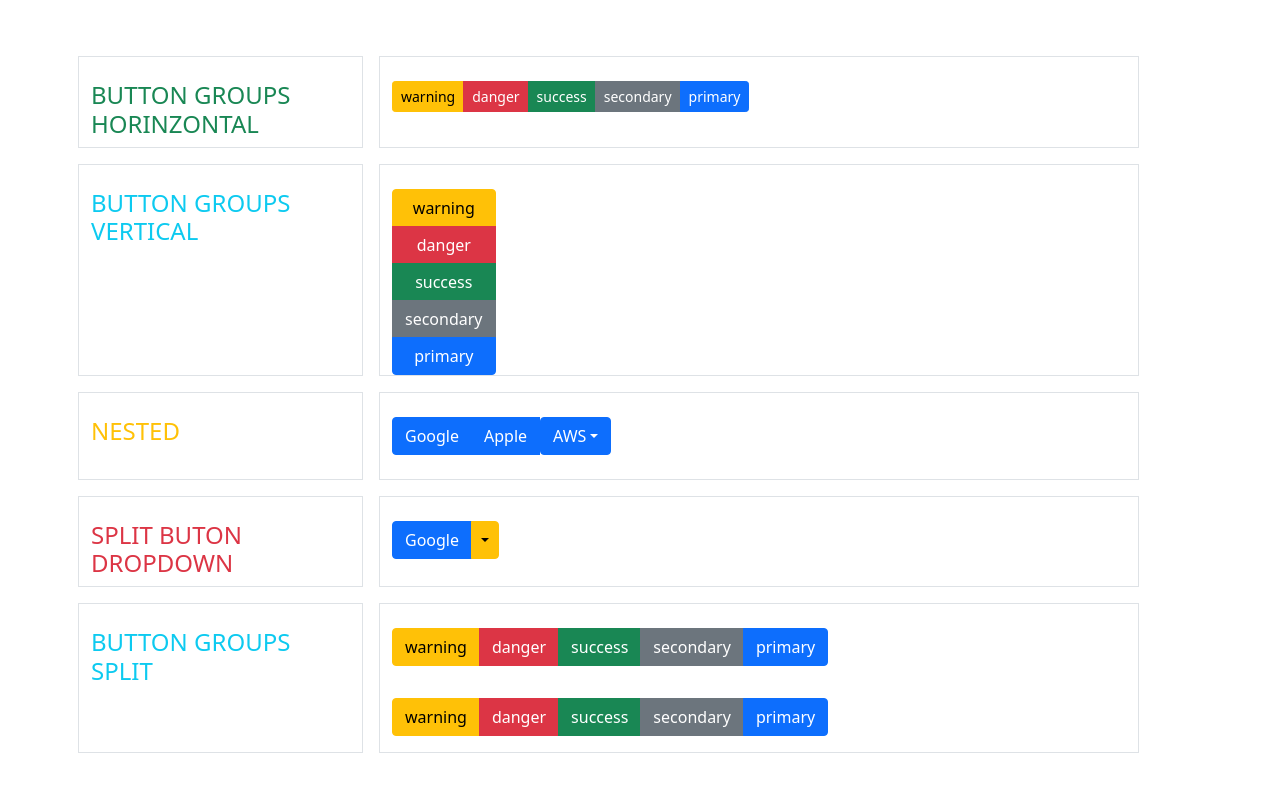
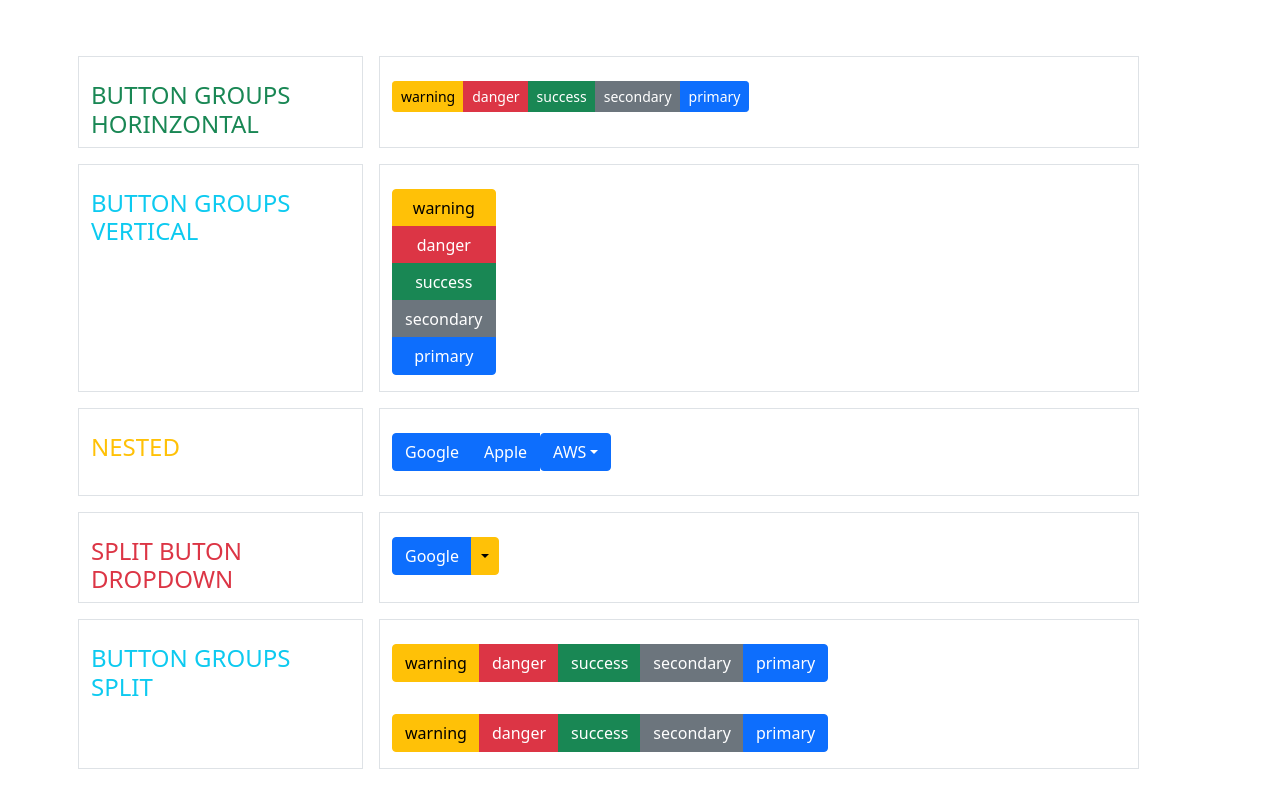
Before and after one commit to kuyesu/Bootstrap-Tutoria, a website: page button-groups/button-group.html in a window 1280 px wide. Drawn offline with nearby package versions, Linux system fonts and the light colour scheme.

Commit message:
button done

```diff
--- a/button-groups/button-group.html
+++ b/button-groups/button-group.html
@@ -26,7 +26,7 @@
                 <h4 class="text-uppercase text-info">Button Groups vertical</h4>
             </div>
             <div class="col-sm-8 m-2 pt-4 border">
-                <div class="btn-group-vertical">
+                <div class="btn-group-vertical pb-3">
                     <button type="button" class="btn btn-warning">warning</button>
                     <button type="button" class="btn btn-danger">danger</button>
                     <button type="button" class="btn btn-success">success</button>
```
